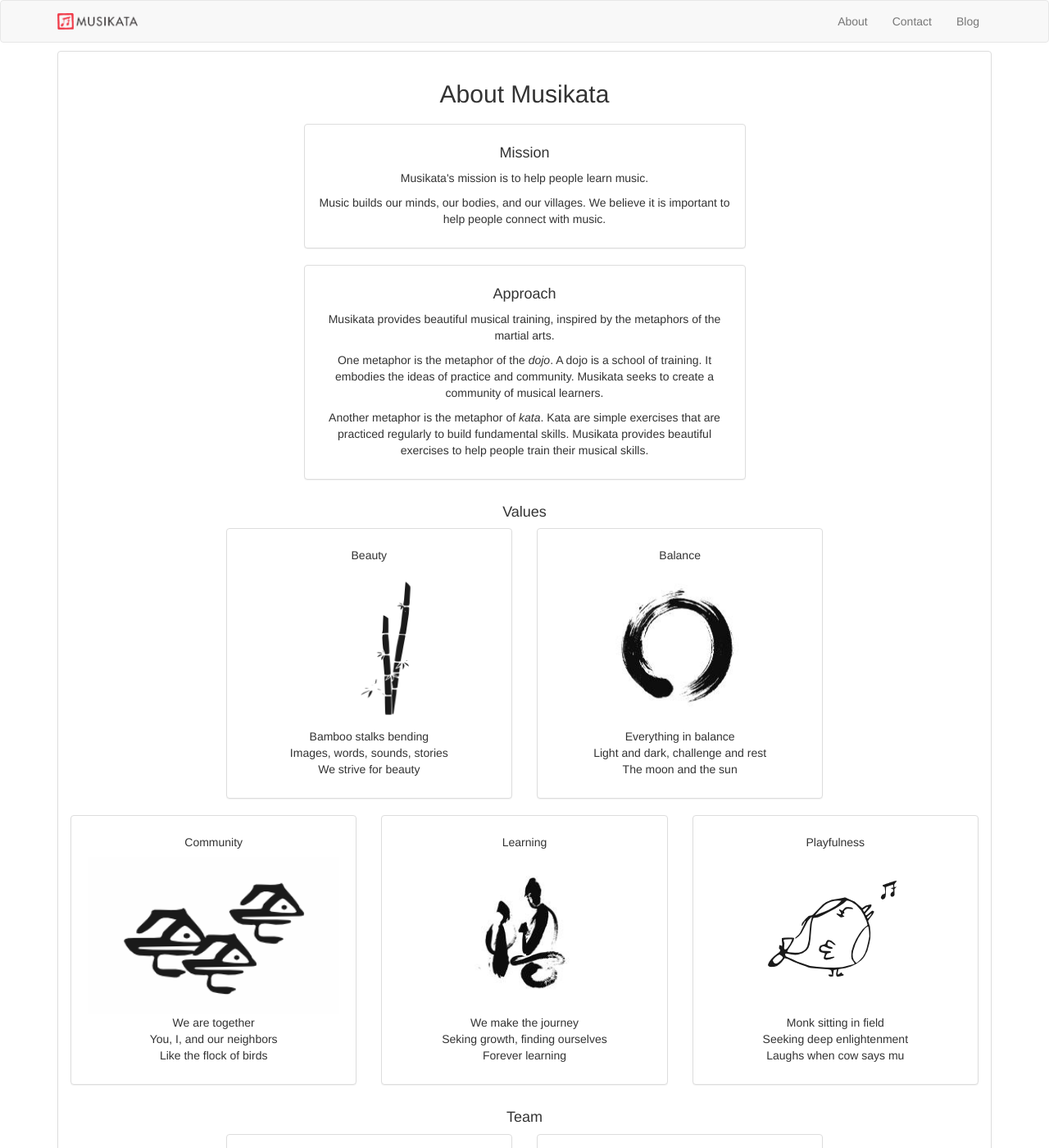
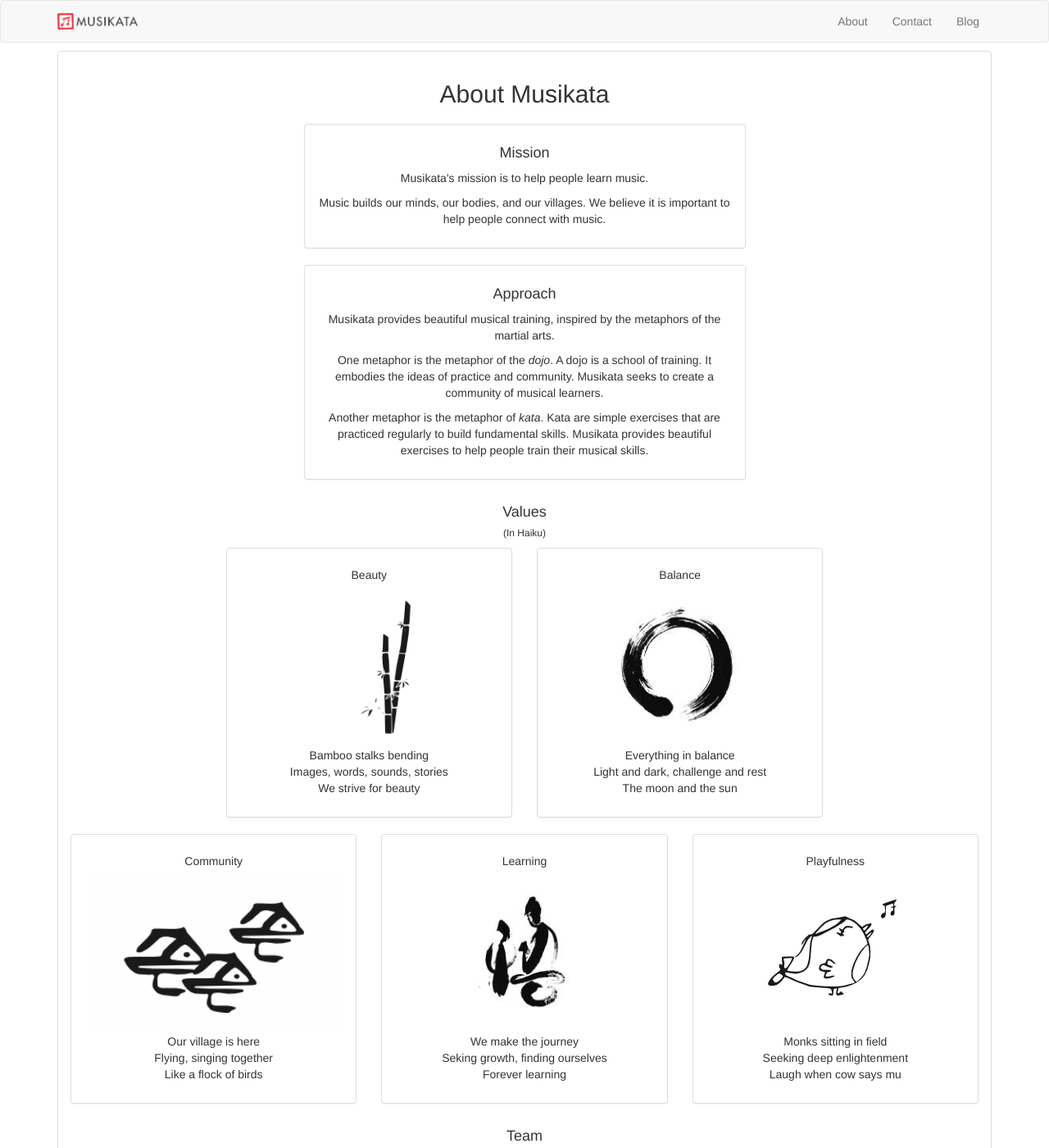
Before and after one commit to musikata/musikata.github.io, a Jekyll site: the page built from about.html, in a window 1280 px wide and 1400 px high. Shown: the whole window at 82% size. Built offline with Jekyll 4.4.1, drawn with Linux system fonts in a browser that asks for light colours; nearby versions of some CDN libraries; library files that are not in the unit come from our copies; a script that is not in the unit is left out.

Commit message:
text tweaks

```diff
--- a/about.html
+++ b/about.html
@@ -39,7 +39,10 @@
 
 <div class="row">
     <div class="col-xs-12" id="values">
-        <h4 class="text-center">Values</h4>
+        <div class="text-center">
+            <h4>Values</h4>
+            <h6>(In Haiku)</h6>
+        </div>
 
         <div class="row">
             <div class="col-lg-offset-2 col-lg-4">
@@ -75,9 +78,9 @@
                         <h5>Community</h5>
                         <img src="/assets/img/values/community.png"/>
                         <p>
-                        We are together<br/>
-                        You, I, and our neighbors<br/>
-                        Like the flock of birds<br/>
+                        Our village is here<br/>
+                        Flying, singing together<br/>
+                        Like a flock of birds<br/>
                         </p>
                     </div>
                 </div>
@@ -102,9 +105,9 @@
                         <h5>Playfulness</h5>
                         <img src="/assets/img/values/playful.png"/>
                         <p>
-                        Monk sitting in field<br/>
+                        Monks sitting in field<br/>
                         Seeking deep enlightenment<br/>
-                        Laughs when cow says mu<br/>
+                        Laugh when cow says mu<br/>
                         </p>
                     </div>
                 </div>
--- a/build.html
+++ b/build.html
@@ -39,7 +39,7 @@
                 <h5>How to get involved:</h5>
                 <ol>
                     <li><p>Read <a href="/about.html">about</a> the dojo and our values.</p></li>
-                    <li><p>Fill out <a href="http://goo.gl/forms/2hKn01bRTG" target="_blank">this form</a>.</p></li>
+                    <li><p><a class="btn btn-primary" href="http://goo.gl/forms/2hKn01bRTG" target="_blank">Contact us</a></p></li>
                 </ol>
 
                 <p>
--- a/index.html
+++ b/index.html
@@ -37,8 +37,7 @@
             <div class="panel-body">
                 <h4>Dojo News</h4>
                 <p>The dojo is currently under construction.</p>
-                <p>Do you want to help us build the dojo?</p>
-                <a class="btn btn-primary" href="build.html">Join the Team</a>
+                <a class="btn btn-primary" href="build.html">Help us build it</a>
             </div>
         </div>
     </div>
```
